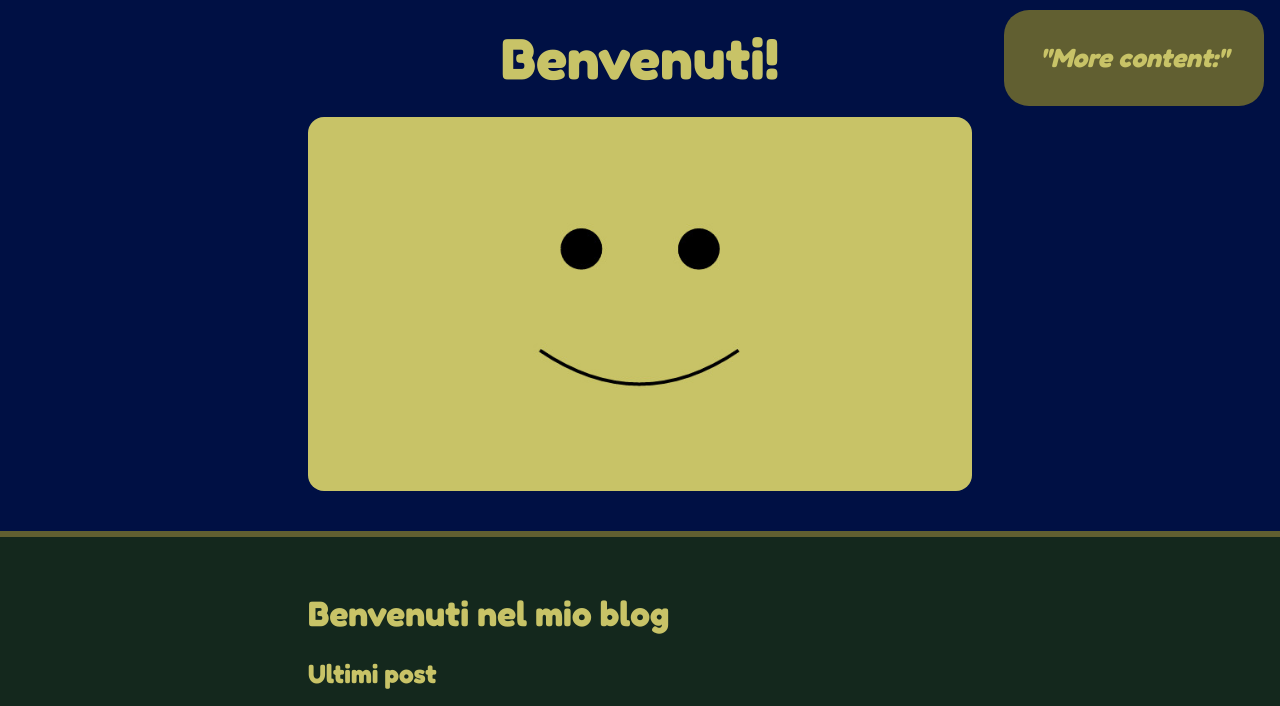
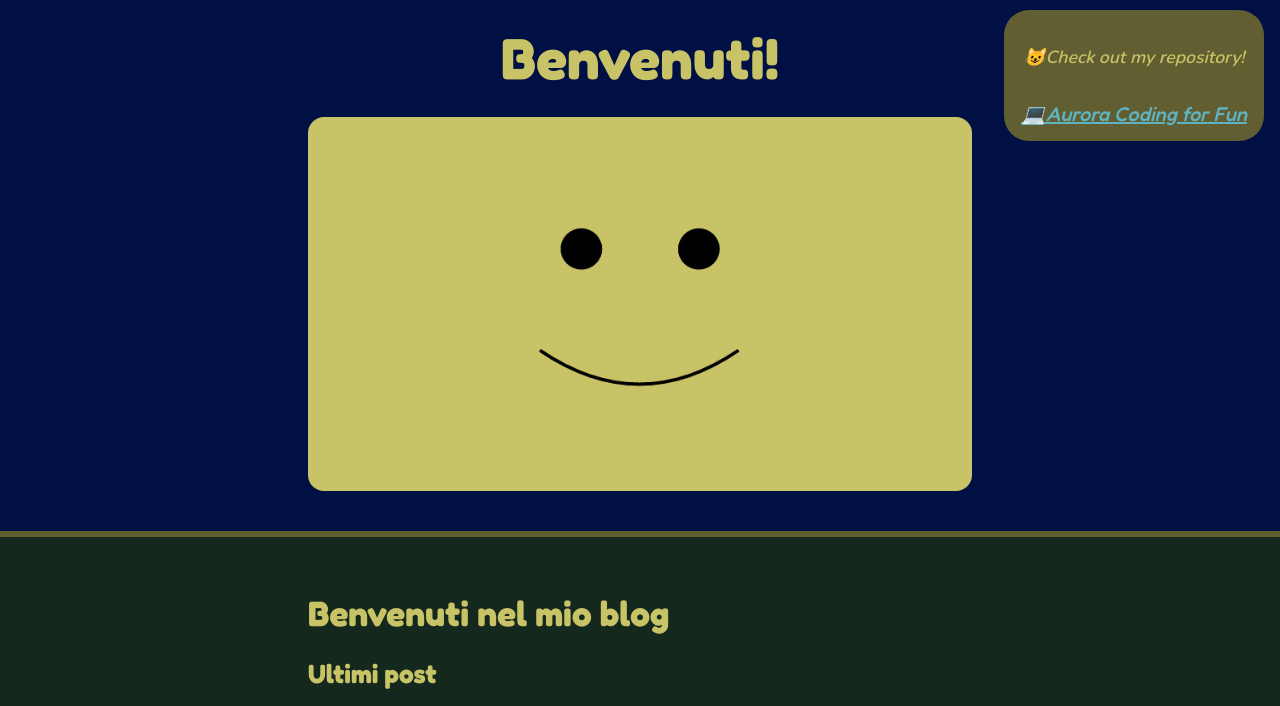
Before and after one commit to AuroraCodingForFun/BlogSite, a Jekyll site: the page built from index.md, in a window 1280 px wide. Shown: the top 706 px of the page. Built offline with Jekyll 4.4.1, drawn with Linux system fonts in a browser that asks for light colours; grey boxes are pictures that could not be loaded.

Commit message:
Update header with repository link and new heading

```diff
--- a/_layouts/default.html
+++ b/_layouts/default.html
@@ -50,7 +50,8 @@ aside.laterale {
 <body style="{% if page.color1 %}--sky: {{ page.color1 }};{% endif %}{% if page.color2 %}--ink: {{ page.color2 }};{% endif %}{% if page.color3 %}--sun: {{ page.color3 }};{% endif %}{% if page.button %}--button: {{ page.button }};{% endif %}">    <header class="site-header">
       <div class="hero">
         <aside class="laterale">
-              <h2> "More content:"</h2>
+          <h4>😺Check out my repository!</h4>
+          <a class="brand" href="https://github.com/AuroraCodingForFun">💻Aurora Coding for Fun</a>
         </aside>
         <h1>{{ page.title }}</h1>
         {% if page.image %}
```
